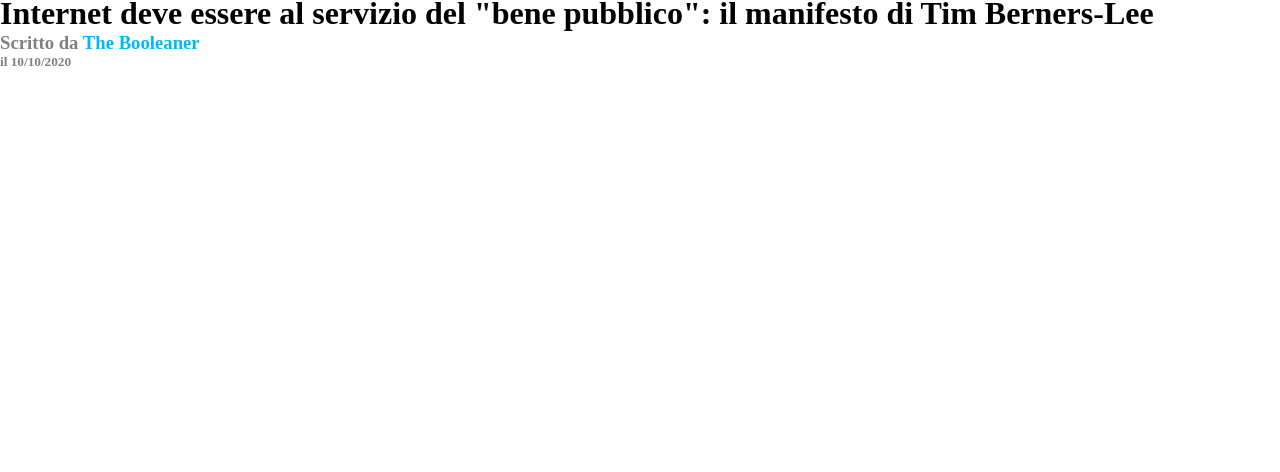
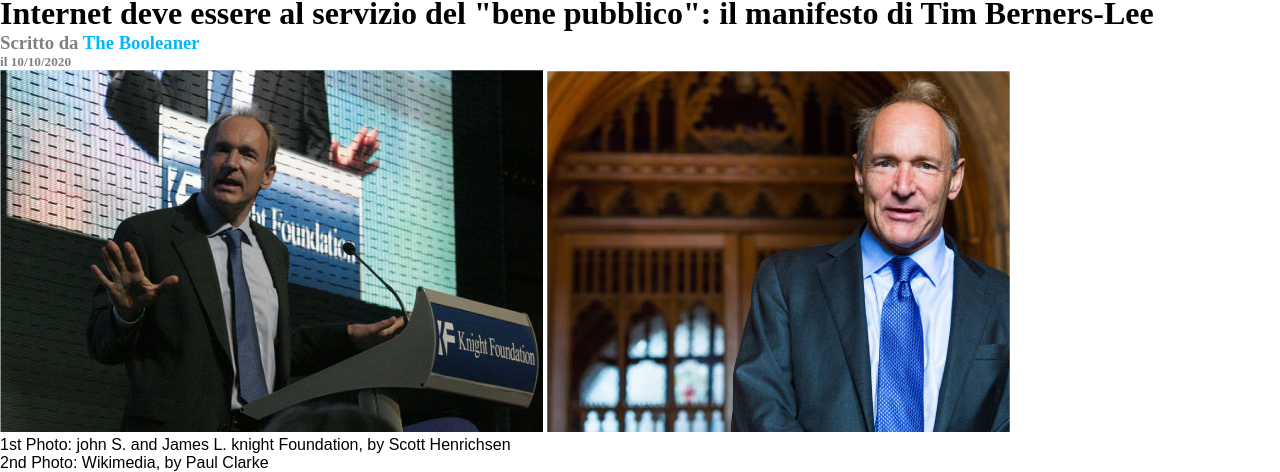
Before and after one commit to ceccobell/html-css-booleaner, a plain HTML site: page index.html in a window 1280 px wide. Shown: the part 344-816 px from the top of the page. Drawn offline with Linux system fonts and the light colour scheme.

Commit message:
[UPD] inserite foto tim e loro descrizione

```diff
--- a/index.html
+++ b/index.html
@@ -19,6 +19,12 @@
     </header>
 
     <main>
+        <section>
+            <img src="./img/tim-1.jpg" alt="prima foto tim">
+            <img src="./img/tim-2.jpg" alt="seconda foto tim">
+            <p class="photo_tim">1st Photo: john S. and James L. knight Foundation, by Scott Henrichsen <br>
+            2nd Photo: Wikimedia, by Paul Clarke</p>
+        </section>
 
     </main>
 
--- a/style.css
+++ b/style.css
@@ -17,3 +17,7 @@
 span {
     color: rgb(0, 183, 255);
 }
+
+.photo_tim {
+    font-family: Arial, Helvetica, sans-serif;
+}
```
